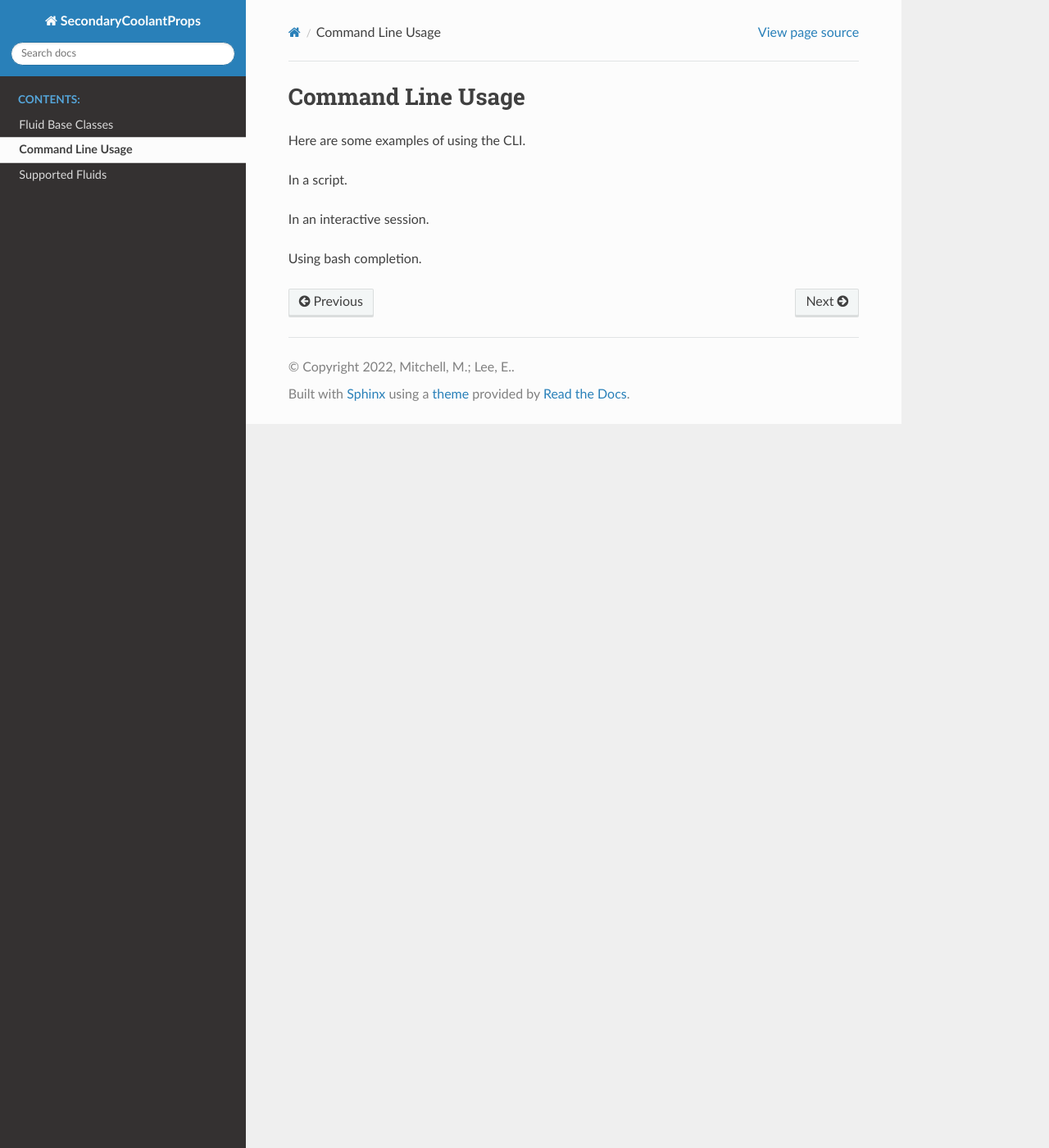
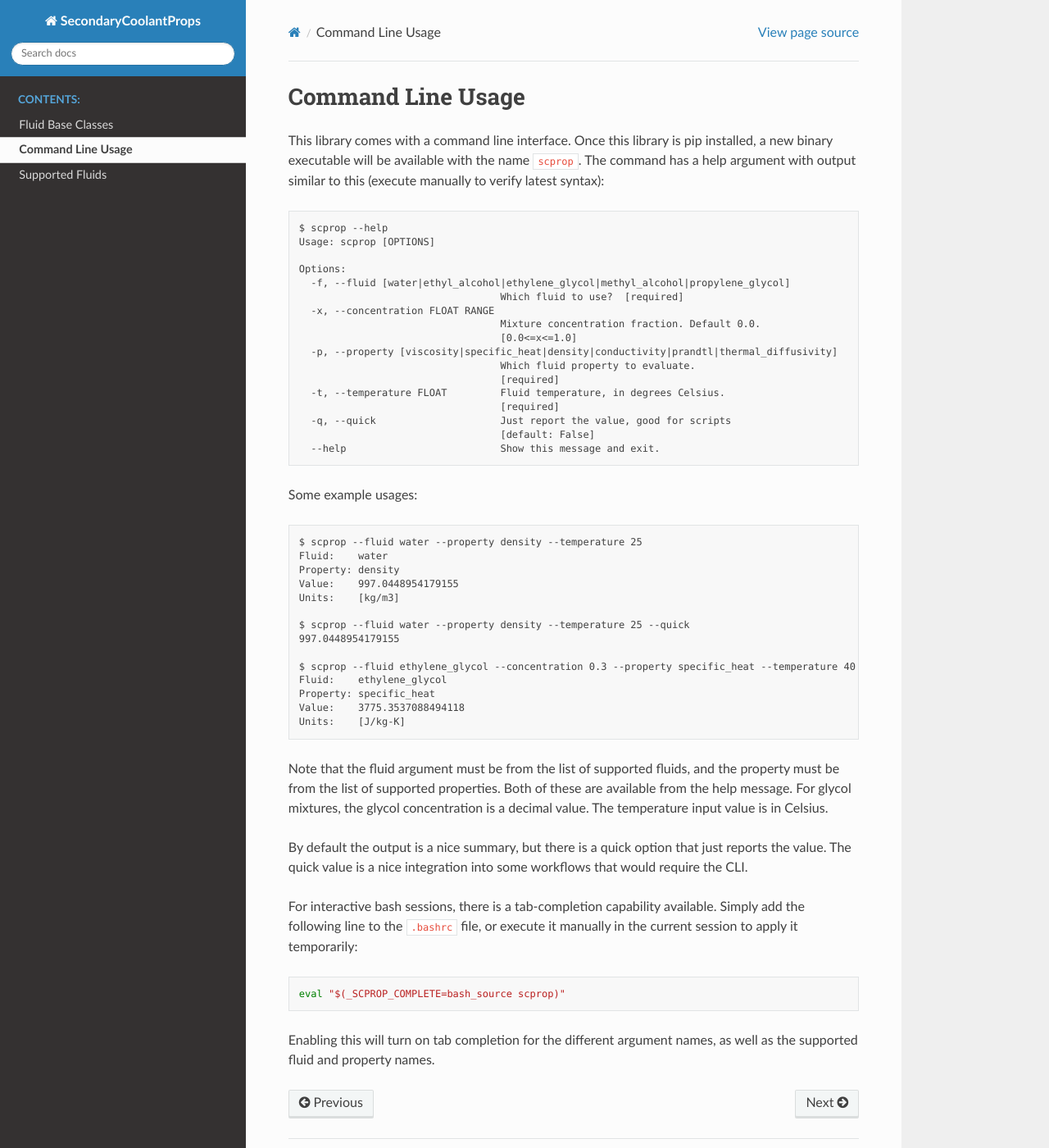
Before and after one commit to mitchute/SecondaryCoolantProps, a Sphinx documentation site: the page built from docs/cli.rst, in a window 1280 px wide and 1400 px high. Shown: the whole window at 82% size. Built offline with Sphinx 7.4.7 and the Read the Docs theme 2.0.0, drawn with Linux system fonts in a browser that asks for light colours.

Commit message:
Flesh out CLI docs

```diff
--- a/docs/cli.rst
+++ b/docs/cli.rst
@@ -1,10 +1,56 @@
 Command Line Usage
 ==================
 
-Here are some examples of using the CLI.
+This library comes with a command line interface.
+Once this library is pip installed, a new binary executable will be available with the name ``scprop``.
+The command has a help argument with output similar to this (execute manually to verify latest syntax)::
 
-In a script.
+    $ scprop --help
+    Usage: scprop [OPTIONS]
 
-In an interactive session.
+    Options:
+      -f, --fluid [water|ethyl_alcohol|ethylene_glycol|methyl_alcohol|propylene_glycol]
+                                      Which fluid to use?  [required]
+      -x, --concentration FLOAT RANGE
+                                      Mixture concentration fraction. Default 0.0.
+                                      [0.0<=x<=1.0]
+      -p, --property [viscosity|specific_heat|density|conductivity|prandtl|thermal_diffusivity]
+                                      Which fluid property to evaluate.
+                                      [required]
+      -t, --temperature FLOAT         Fluid temperature, in degrees Celsius.
+                                      [required]
+      -q, --quick                     Just report the value, good for scripts
+                                      [default: False]
+      --help                          Show this message and exit.
 
-Using bash completion.
+Some example usages::
+
+    $ scprop --fluid water --property density --temperature 25
+    Fluid:    water
+    Property: density
+    Value:    997.0448954179155
+    Units:    [kg/m3]
+
+    $ scprop --fluid water --property density --temperature 25 --quick
+    997.0448954179155
+
+    $ scprop --fluid ethylene_glycol --concentration 0.3 --property specific_heat --temperature 40
+    Fluid:    ethylene_glycol
+    Property: specific_heat
+    Value:    3775.3537088494118
+    Units:    [J/kg-K]
+
+Note that the fluid argument must be from the list of supported fluids, and the property must be from the list of supported properties.
+Both of these are available from the help message.
+For glycol mixtures, the glycol concentration is a decimal value.
+The temperature input value is in Celsius.
+
+By default the output is a nice summary, but there is a quick option that just reports the value.
+The quick value is a nice integration into some workflows that would require the CLI.
+
+For interactive bash sessions, there is a tab-completion capability available.
+Simply add the following line to the ``.bashrc`` file, or execute it manually in the current session to apply it temporarily::
+
+    eval "$(_SCPROP_COMPLETE=bash_source scprop)"
+
+Enabling this will turn on tab completion for the different argument names, as well as the supported fluid and property names.
```
